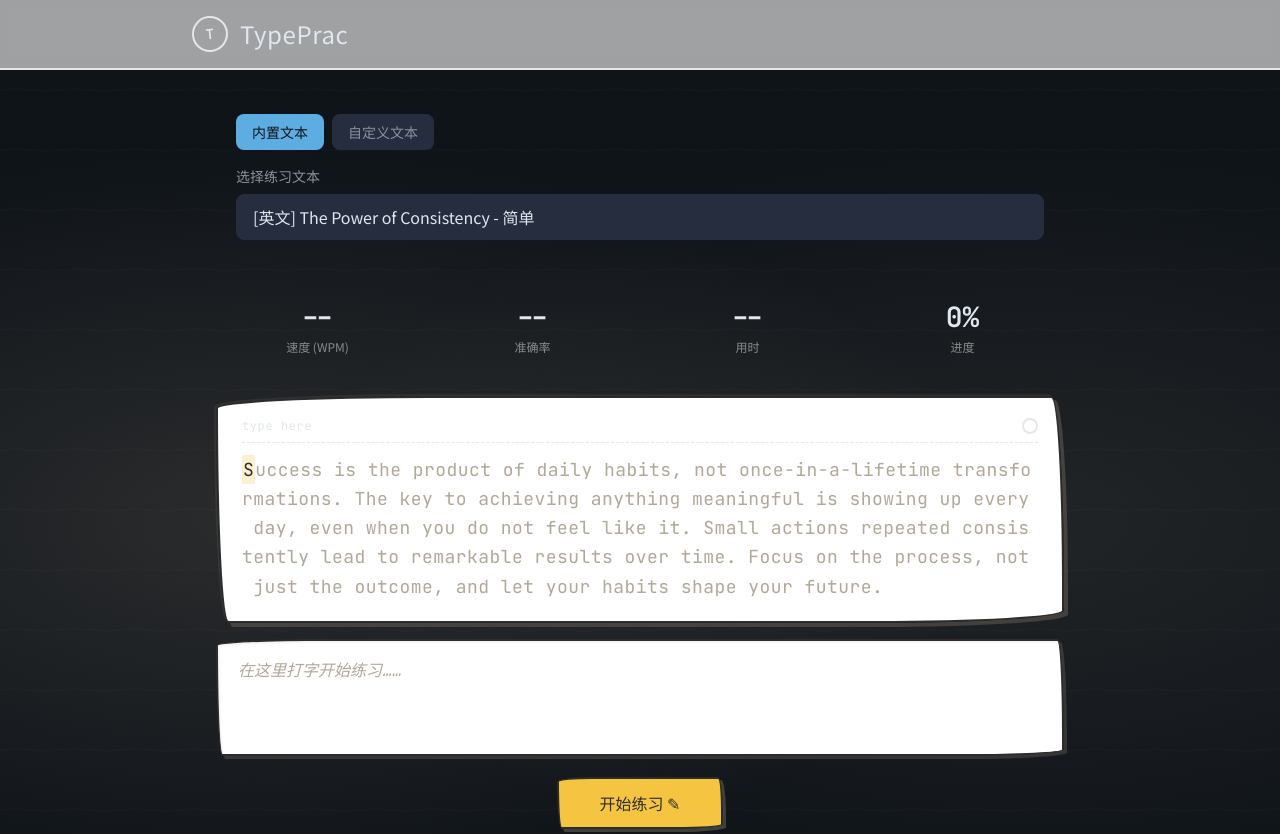
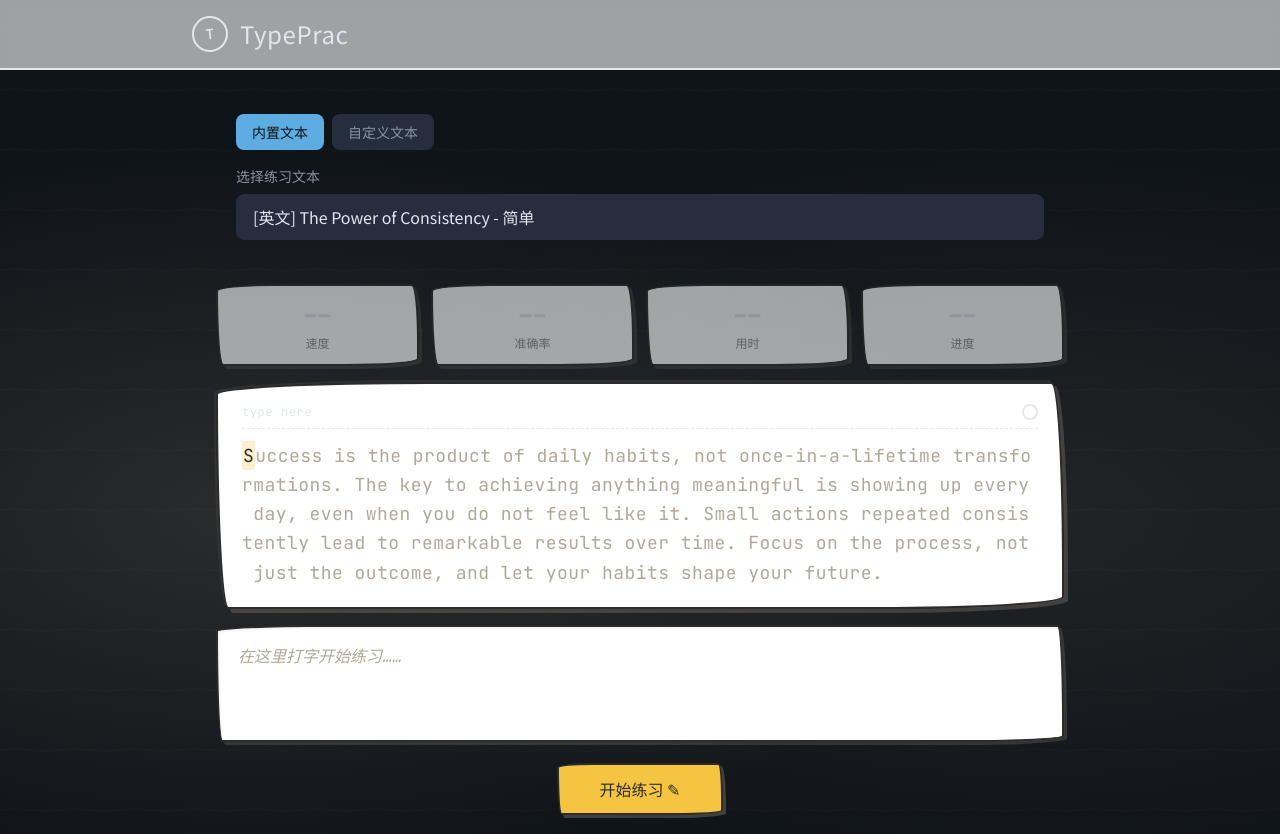
Before and after one commit to 74knhjcv9t-ship-it/typing-app, a React (Vite) app: page / in a window 1280 px wide. Shown: the top 834 px of the page. Built offline with nearby package versions, Linux system fonts and the light colour scheme; the HTML template or start-up script is replaced by a standard one.

Commit message:
hand-drawn pencil theme

```diff
--- a/src/components/StatsPanel.tsx
+++ b/src/components/StatsPanel.tsx
@@ -11,30 +11,10 @@ interface StatsPanelProps {
   startTime: number | null
 }
 
-const StatItem: React.FC<{ label: string; value: string; color?: string }> = ({
-  label,
-  value,
-  color,
-}) => (
-  <div className="card px-5 py-4 text-center flex-1 min-w-[100px]">
-    <div className="stat-value" style={color ? { color } : undefined}>
-      {value}
-    </div>
-    <div className="stat-label mt-1">{label}</div>
-  </div>
-)
-
 const StatsPanel: React.FC<StatsPanelProps> = ({
-  stats,
-  totalLength,
-  isActive,
-  currentIndex,
-  correctCount,
-  startTime,
+  stats, totalLength, isActive, currentIndex, correctCount, startTime,
 }) => {
   const [now, setNow] = useState(Date.now())
-
-  // 实时更新计时
   useEffect(() => {
     if (!isActive) return
     const interval = setInterval(() => setNow(Date.now()), 200)
@@ -43,23 +23,31 @@ const StatsPanel: React.FC<StatsPanelProps> = ({
 
   const progress = totalLength > 0 ? Math.round((currentIndex / totalLength) * 100) : 0
 
-  // 练习结束后显示最终统计
+  // 最终统计
   if (stats) {
     return (
-      <div className="grid grid-cols-4 gap-3 mb-6">
-        <StatItem label="速度 (WPM)" value={`${stats.wpm}`} color="#5dade2" />
-        <StatItem
-          label="准确率"
-          value={`${stats.accuracy}%`}
-          color={stats.accuracy >= 95 ? '#2ecc71' : stats.accuracy >= 85 ? '#f1c40f' : '#e74c3c'}
-        />
-        <StatItem label="用时" value={`${stats.duration}s`} />
-        <StatItem label="进度" value="100%" color="#2ecc71" />
+      <div className="grid grid-cols-4 gap-3 mb-4">
+        <div className="stat-card animate-sketch-in">
+          <div className="stat-value" style={{ color: '#5b7db5' }}>{stats.wpm}</div>
+          <div className="stat-label">速度</div>
+        </div>
+        <div className="stat-card animate-sketch-in" style={{ animationDelay: '0.05s' }}>
+          <div className="stat-value" style={{ color: stats.accuracy >= 95 ? '#4a9c6f' : stats.accuracy >= 85 ? '#d4a830' : '#c0392b' }}>{stats.accuracy}%</div>
+          <div className="stat-label">准确率</div>
+        </div>
+        <div className="stat-card animate-sketch-in" style={{ animationDelay: '0.1s' }}>
+          <div className="stat-value" style={{ color: '#2c2c2c' }}>{stats.duration}s</div>
+          <div className="stat-label">用时</div>
+        </div>
+        <div className="stat-card animate-sketch-in" style={{ animationDelay: '0.15s' }}>
+          <div className="stat-value" style={{ color: progress >= 100 ? '#4a9c6f' : '#5b7db5' }}>100%</div>
+          <div className="stat-label">完成</div>
+        </div>
       </div>
     )
   }
 
-  // 练习中 - 实时统计
+  // 实时
   if (isActive && startTime) {
     const elapsedMs = now - startTime
     const minutes = elapsedMs / 60000
@@ -69,30 +57,35 @@ const StatsPanel: React.FC<StatsPanelProps> = ({
     const timeStr = `${Math.floor(elapsedSec / 60)}:${String(elapsedSec % 60).padStart(2, '0')}`
 
     return (
-      <div className="grid grid-cols-4 gap-3 mb-6">
-        <StatItem label="速度 (WPM)" value={`${liveWpm}`} color="#5dade2" />
-        <StatItem
-          label="准确率"
-          value={`${liveAccuracy}%`}
-          color={liveAccuracy >= 95 ? '#2ecc71' : liveAccuracy >= 85 ? '#f1c40f' : '#e74c3c'}
-        />
-        <StatItem label="用时" value={timeStr} />
-        <StatItem
-          label="进度"
-          value={`${progress}%`}
-          color={progress > 80 ? '#2ecc71' : '#8892a4'}
-        />
+      <div className="grid grid-cols-4 gap-3 mb-4">
+        <div className="stat-card">
+          <div className="stat-value" style={{ color: '#5b7db5' }}>{liveWpm}</div>
+          <div className="stat-label">速度</div>
+        </div>
+        <div className="stat-card">
+          <div className="stat-value" style={{ color: liveAccuracy >= 95 ? '#4a9c6f' : liveAccuracy >= 85 ? '#d4a830' : '#c0392b' }}>{liveAccuracy}%</div>
+          <div className="stat-label">准确率</div>
+        </div>
+        <div className="stat-card">
+          <div className="stat-value" style={{ color: '#2c2c2c' }}>{timeStr}</div>
+          <div className="stat-label">用时</div>
+        </div>
+        <div className="stat-card">
+          <div className="stat-value" style={{ color: '#5b7db5' }}>{progress}%</div>
+          <div className="stat-label">进度</div>
+        </div>
       </div>
     )
   }
 
-  // 未开始
   return (
-    <div className="grid grid-cols-4 gap-3 mb-6">
-      <StatItem label="速度 (WPM)" value="--" />
-      <StatItem label="准确率" value="--" />
-      <StatItem label="用时" value="--" />
-      <StatItem label="进度" value="0%" />
+    <div className="grid grid-cols-4 gap-3 mb-4">
+      {['速度', '准确率', '用时', '进度'].map((label, i) => (
+        <div key={i} className="stat-card opacity-60">
+          <div className="stat-value text-ink-lighter">--</div>
+          <div className="stat-label">{label}</div>
+        </div>
+      ))}
     </div>
   )
 }
```
